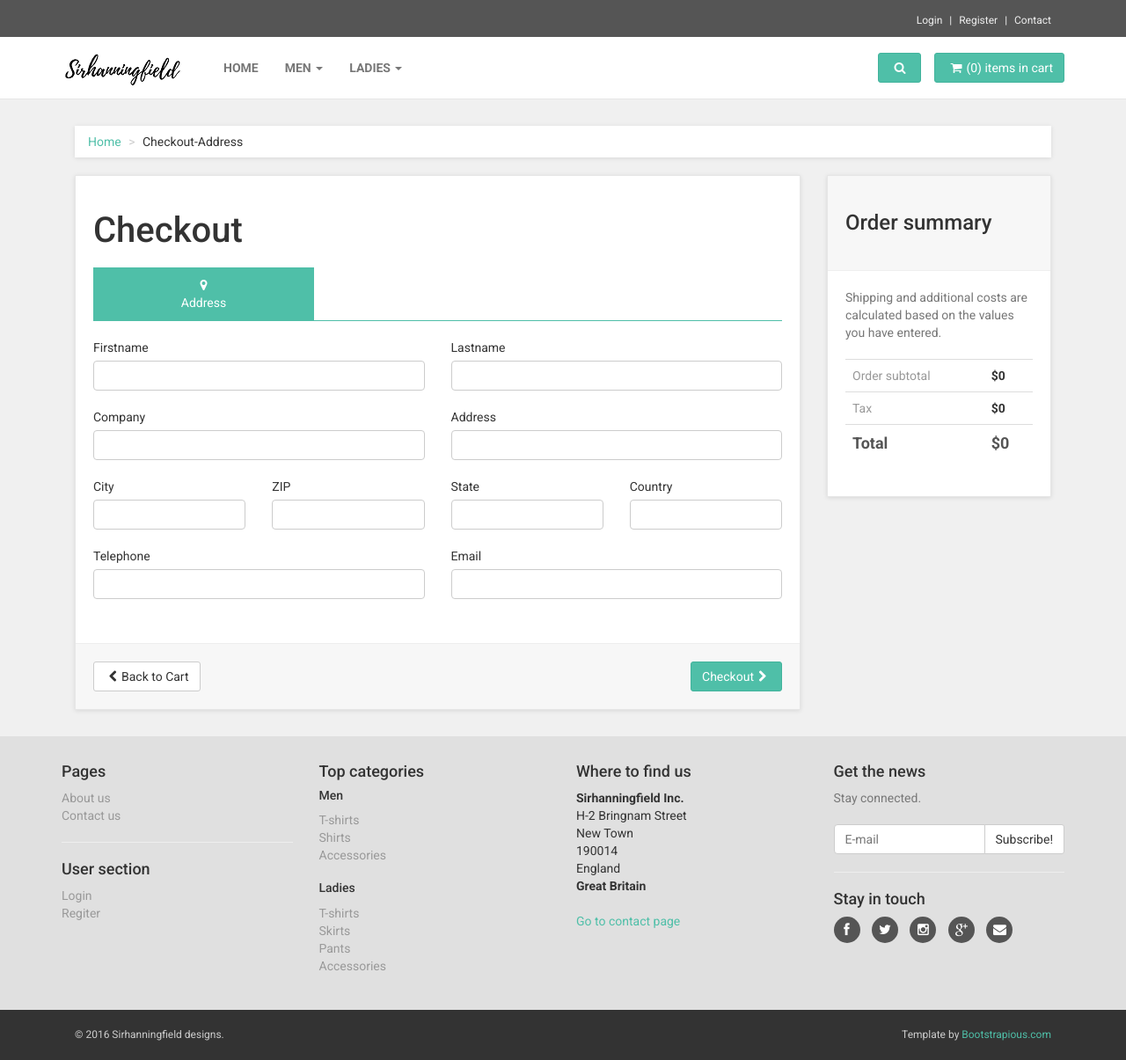
After one commit to sirhanningfield/cart, a Laravel app: page /checkout/address in a window 1280 px wide. The commit adds this page. Shown: the whole page at 88% size. Run offline with Laravel 8, Linux system fonts and the light colour scheme; settings files or empty folders that the repository lacks are supplied; some libraries are stand-ins or nearby versions.

Commit message:
Adds Shiping address functionality

```diff
--- /dev/null
+++ b/app/Http/Controllers/CheckoutController.php
@@ -0,0 +1,64 @@
+<?php
+
+namespace App\Http\Controllers;
+
+use Illuminate\Http\Request;
+use App\Shipping;
+use Session;
+
+class CheckoutController extends Controller
+{
+    //
+    public function getAddressForm()
+    {
+    	# code...
+    	return view('checkout.address');
+    }
+
+    public function postAddress(Request $request)
+    {
+    	# code...
+    	$this->validate($request,array(
+
+    		'firstname'=>'required',
+    		'lastname'=>'required',
+
+    		'street'=>'required',
+    		'city'=>'required',
+    		'zip'=>'required',
+    		'state'=>'required',
+    		'country'=>'required',
+    		'phone'=>'required',
+    		'email'=>'required'
+
+    		));
+
+    	$address = new Shipping;
+    	$address->firstname = $request->firstname;
+    	$address->lastname = $request->lastname;
+    	$address->company = $request->company;
+    	$address->street = $request->street;
+    	$address->city = $request->city;
+    	$address->zip = $request->zip;
+    	$address->state = $request->state;
+    	$address->country = $request->country;
+    	$address->phone = $request->phone;
+    	$address->email = $request->email;
+
+    	$address->save();
+
+    	Session::flash('Success','Address successfully added');
+
+    	return redirect()->route('checkout.payment');
+
+    }
+
+   public function getCheckoutPayment()
+   {
+   		# code...
+   		return view('checkout.paymentdetails');
+   }
+
+
+
+}
--- /dev/null
+++ b/resources/views/checkout/address.blade.php
@@ -0,0 +1,162 @@
+@extends('main')
+
+@section('title','Shipping Details')
+
+@section('content')
+
+<div id="content">
+    <div class="container">
+
+        <div class="col-md-12">
+            <ul class="breadcrumb">
+                <li><a href="#">Home</a>
+                </li>
+                <li>Checkout-Address</li>
+            </ul>
+        </div>
+
+        <div class="col-md-9" id="checkout">
+
+            <div class="box">
+
+                {!!Form::open(['route'=>'checkout.store','method'=>'POST'])!!}
+                    <h1>Checkout</h1>
+                    <ul class="nav nav-pills nav-justified">
+                        <li class="active"><a href="#"><i class="fa fa-map-marker"></i><br>Address</a>
+                        </li>
+                        <li class="disabled"></li>
+                        <li class="disabled"></li>
+                        <li class="disabled"></li>
+                    </ul>
+
+                    <div class="content">
+                        <div class="row">
+                            <div class="col-sm-6">
+                                <div class="form-group">
+                                    <label for="firstname">Firstname</label>
+                                    <input type="text" class="form-control" name="firstname">
+                                </div>
+                            </div>
+                            <div class="col-sm-6">
+                                <div class="form-group">
+                                    <label for="lastname">Lastname</label>
+                                    <input type="text" class="form-control" name="lastname">
+                                </div>
+                            </div>
+                        </div>
+                        <!-- /.row -->
+
+                        <div class="row">
+                            <div class="col-sm-6">
+                                <div class="form-group">
+                                    <label for="company">Company</label>
+                                    <input type="text" class="form-control" name="company">
+                                </div>
+                            </div>
+                            <div class="col-sm-6">
+                                <div class="form-group">
+                                    <label for="street">Address</label>
+                                    <input type="text" class="form-control" name="street">
+                                </div>
+                            </div>
+                        </div>
+                        <!-- /.row -->
+
+                        <div class="row">
+                            <div class="col-sm-6 col-md-3">
+                                <div class="form-group">
+                                    <label for="city">City</label>
+                                    <input type="text" class="form-control" name="city">
+                                </div>
+                            </div>
+                            <div class="col-sm-6 col-md-3">
+                                <div class="form-group">
+                                    <label for="zip">ZIP</label>
+                                    <input type="text" class="form-control" name="zip">
+                                </div>
+                            </div>
+                            <div class="col-sm-6 col-md-3">
+                                <div class="form-group">
+                                    <label for="state">State</label>
+                                    <input type="text" class="form-control" name="state">
+                                </div>
+                            </div>
+                            <div class="col-sm-6 col-md-3">
+                                <div class="form-group">
+                                    <label for="country">Country</label>
+                                    <input class="form-control" name="country">
+                                </div>
+                            </div>
+
+                            <div class="col-sm-6">
+                                <div class="form-group">
+                                    <label for="phone">Telephone</label>
+                                    <input type="text" class="form-control" name="phone">
+                                </div>
+                            </div>
+                            <div class="col-sm-6">
+                                <div class="form-group">
+                                    <label for="email">Email</label>
+                                    <input type="text" class="form-control" name="email">
+                                </div>
+                            </div>
+
+                        </div>
+                        <!-- /.row -->
+                    </div>
+
+                    <div class="box-footer">
+                        <div class="pull-left">
+                            <a href="{{ route('cart.index') }}" class="btn btn-default"><i class="fa fa-chevron-left"></i>Back to Cart</a>
+                        </div>
+                        <div class="pull-right">
+                            <button type="submit" class="btn btn-primary">Checkout<i class="fa fa-chevron-right"></i>
+                            </button>
+                        </div>
+                    </div>
+                {!!Form::close()!!}
+
+            </div>
+            <!-- /.box -->
+
+
+            </div>
+            <!-- /.col-md-9 -->
+
+               <div class="col-md-3">
+                <div class="box" id="order-summary">
+                    <div class="box-header">
+                        <h3>Order summary</h3>
+                    </div>
+                    <p class="text-muted">Shipping and additional costs are calculated based on the values you have entered.</p>
+
+                    <div class="table-responsive">
+                        <table class="table">
+                            <tbody>
+                                <tr>
+                                    <td>Order subtotal</td>
+                                    <th>${{Cart::subtotal()}}</th>
+                                </tr>
+
+                                <tr>
+                                    <td>Tax</td>
+                                    <th>${{Cart::tax()}}</th>
+                                </tr>
+                                <tr class="total">
+                                    <td>Total</td>
+                                    <th>${{Cart::total()}}</th>
+                                </tr>
+                            </tbody>
+                        </table>
+                    </div>
+
+                </div>
+
+            </div>
+            <!-- /.col-md-3 -->
+
+        </div>
+        <!-- /.container -->
+    </div>
+    <!-- /#content -->
+@endsection
--- a/resources/views/product/show.blade.php
+++ b/resources/views/product/show.blade.php
@@ -79,7 +79,7 @@ _________________________________________________________ -->
                             <p class="price">$ {{$product->price}}</p>
 
                             <p class="text-center buttons">
-                                <a href="#" class="btn btn-primary btn-block"><i class="fa fa-shopping-cart"></i> Add to cart</a>
+                                <a href="{{ route('cart.add',$product->id) }}" class="btn btn-primary btn-block"><i class="fa fa-shopping-cart"></i> Add to cart</a>
                             </p>
                         </div>
                     </div>
--- a/routes/web.php
+++ b/routes/web.php
@@ -12,24 +12,29 @@
 */
 
 
-//Product pages routes
-Route::get('men',[
-	'as'=>'men',
-	'uses'=>'ProductPagesController@getMen'
-	]);
-Route::get('ladies',[
-	'as'=>'ladies',
-	'uses'=>'ProductPagesController@getLadies'
-	]);
-
 // Static pages routes
 Route::get('contact','PagesController@getContact');
 Route::get('about','PagesController@getAbout');
 Route::get('/',['as'=> 'home','uses'=>'PagesController@getHome']);
 
 
+//Product pages routes
+Route::get('men',[
+	'as'=>'men',
+	'uses'=>'ProductPagesController@getMen'
+	]);
+
+Route::get('ladies',[
+	'as'=>'ladies',
+	'uses'=>'ProductPagesController@getLadies'
+	]);
+
+
+
 //ProductController routes
 Route::resource('products','ProductController');
+
+
 
 
 //CartController Routes:
@@ -50,3 +55,22 @@ Route::match(['post','put'],'updateitem/{rowId}',[
 Route::post('deleteitem/{rowId}',[
 	'as'=>'item.delete',
 	'uses'=>'CartController@DeleteItem']);
+
+
+
+
+//Checkout routes:
+Route::get('checkout/address',[
+	'as'=>'checkout.address',
+	'uses'=>'CheckoutController@getAddressForm'
+	]);
+
+Route::post('checkout/address',[
+	'as'=>'checkout.store',
+	'uses'=>'CheckoutController@postAddress'
+	]);
+
+Route::get('checkout/payment-details',[
+	'as'=>'checkout.payment',
+	'uses'=>'CheckoutController@getCheckoutPayment'
+	]);
```
Also changed, not shown: app/Shipping.php (added, +10 -0 lines), resources/views/cart/cartIndex.blade.php (+11 -14 lines), resources/views/checkout/paymentdetails.blade.php (added, +7 -0 lines), database/migrations/2017_03_01_162938_create_shippings_table.php (added).
